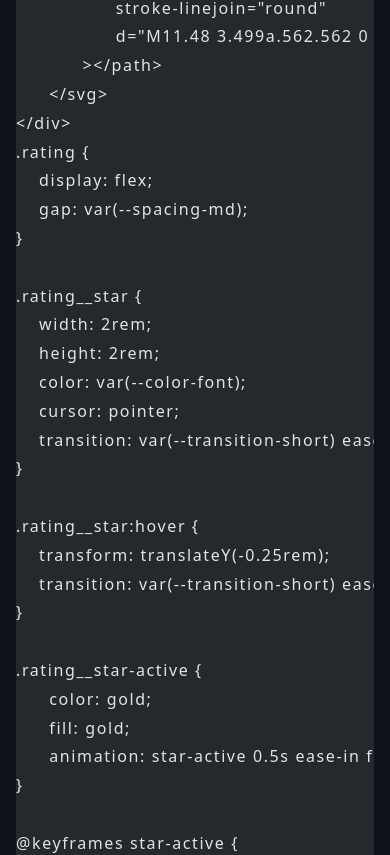
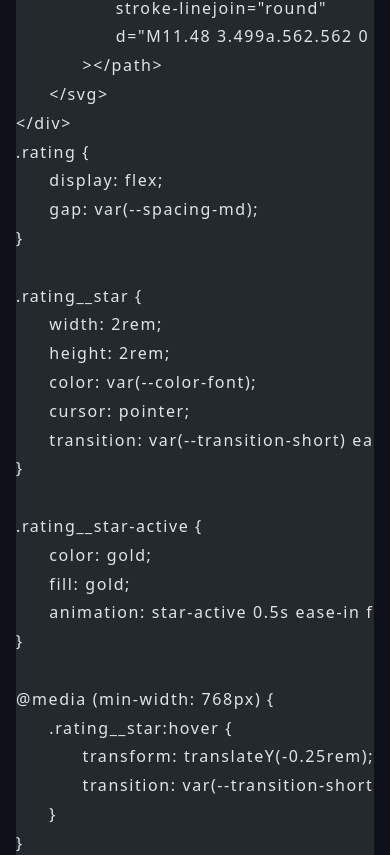
Before and after one commit to DaraghColl/ui-components, an Astro site: page /components/rating in a window 390 px wide. Shown: the part 2195-3050 px from the top of the page. Built offline with nearby package versions, Linux system fonts and the light colour scheme; Astro itself is replaced by a stand-in of ours; code samples lack their colours.

```diff
--- a/src/components/ui-components/rating/rating.astro
+++ b/src/components/ui-components/rating/rating.astro
@@ -80,15 +80,17 @@
 		transition: var(--transition-short) ease-in-out;
 	}
 
-	.rating__star:hover {
-		transform: translateY(-0.25rem);
-		transition: var(--transition-short) ease-in-out;
-	}
-
 	.rating__star-active {
 		color: gold;
 		fill: gold;
 		animation: star-active 0.5s ease-in forwards;
+	}
+
+	@media (min-width: 768px) {
+		.rating__star:hover {
+			transform: translateY(-0.25rem);
+			transition: var(--transition-short) ease-in-out;
+		}
 	}
 
 	@keyframes star-active {
--- a/src/content/components/rating.mdx
+++ b/src/content/components/rating.mdx
@@ -99,15 +99,17 @@
 	transition: var(--transition-short) ease-in-out;
 }
 
+.rating__star-active {
+	color: gold;
+	fill: gold;
+	animation: star-active 0.5s ease-in forwards;
+}
+
+@media (min-width: 768px) {
 	.rating__star:hover {
 		transform: translateY(-0.25rem);
 		transition: var(--transition-short) ease-in-out;
 	}
-
-.rating__star-active {
-	color: gold;
-	fill: gold;
-	animation: star-active 0.5s ease-in forwards;
 }
 
 @keyframes star-active {
```
Lines whose indentation alone changed are shown as unchanged.
